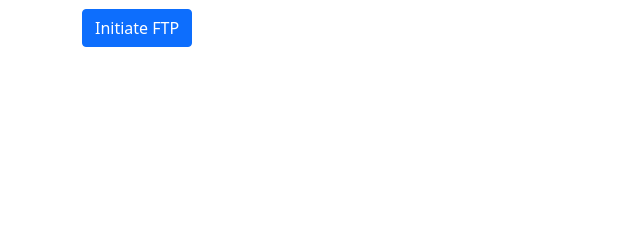
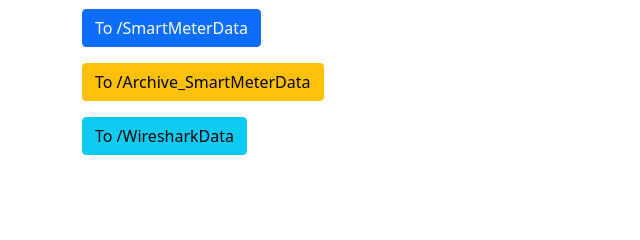
Before and after one commit to leejm17/ICT3211_BlueTeamPlatform, a Flask app: page /data_transfer/smart_meter in a window 1280 px wide. Shown: the part 183-423 px from the top of the page, without its empty margins (0-640 px from the left). Run offline with Flask 2, Linux system fonts and the light colour scheme; some libraries are stand-ins or nearby versions.

Commit message:
New requirement for different FTP dir

```diff
--- a/application/app.py
+++ b/application/app.py
@@ -53,17 +53,19 @@
 def datatransfer_smartmeter_page():
 	if request.method == "POST":
 		if request.form:
-			success, message = windows_ftp_transfer(request.form)
-			if success:
-				return render_template("/data_transfer/download_success.html", message=message)
+			ftp_dir = ["SmartMeterData", "Archive_SmartMeterData", "WiresharkData"]
+			if request.form["smart_meter_form"] in ftp_dir:
+				success, files = initiate_ftp(request.form["smart_meter_form"])
+				if success:
+					return render_template("/data_transfer/smart_meter.html", ip=windows_ip, file_dict=files, data_source=request.form["smart_meter_form"])
+				else:
+					return render_template("/data_transfer/connection_failure.html", ip=windows_ip, message=files)
 			else:
-				return render_template("/data_transfer/download_failure.html", message=message)
-		else:
-			success, files = initiate_ftp()
-			if success:
-				return render_template("/data_transfer/smart_meter.html", ip=windows_ip, file_dict=files)
-			else:
-				return render_template("/data_transfer/connection_failure.html", ip=windows_ip, message=files)
+				success, message = windows_ftp_transfer(request.form.getlist("data_source"), request.form.getlist("smart_meter_form"))
+				if success:
+					return render_template("/data_transfer/download_success.html", message=message)
+				else:
+					return render_template("/data_transfer/download_failure.html", message=message)
 
 	return render_template("/data_transfer/smart_meter.html", ip=windows_ip)
 
--- a/application/templates/data_transfer/connection_failure.html
+++ b/application/templates/data_transfer/connection_failure.html
@@ -10,7 +10,7 @@
 <div class="container mt-5">
 	<h1>FTP Connection Failure</h1>
 	<p>
-		Something went wrong. Unable to connect to FTP server.<br />
+		Something went wrong. Unable to connect to FTP server or directory.<br />
 		FTP Connection Error: <b>{{ message }}</b>
 	</p>
 	<p>Click here to <a href="/data_transfer/smart_meter">go back</a>.</p>
--- a/application/templates/data_transfer/smart_meter.html
+++ b/application/templates/data_transfer/smart_meter.html
@@ -13,20 +13,39 @@
 		<div class="mb-3">
 			<label for="formFileLg" class="form-label">Initiate Secure FTP connection to the <b>Smart Meter Windows machine</b> <i style="color:red;">(IP: <b>{{ip}}</b>)</i></label><br />
 			<form action="/data_transfer/smart_meter" method="post">
+				<input type="hidden" name="smart_meter_form" value="SmartMeterData">
 				<button class="btn btn-primary" type="submit">
-				{% if not file_dict %}Initiate FTP
+				{% if not file_dict or data_source != "SmartMeterData" %}
+					To /SmartMeterData
 				{% else %}Re-initiate FTP{% endif %}
-				</button
+				</button>
+			</form>
+			<form action="/data_transfer/smart_meter" method="post">
+				<input type="hidden" name="smart_meter_form" value="Archive_SmartMeterData">
+				<button class="btn btn-warning" type="submit">
+				{% if not file_dict or data_source != "Archive_SmartMeterData" %}
+					To /Archive_SmartMeterData
+				{% else %}Re-initiate FTP{% endif %}
+				</button>
+			</form>
+			<form action="/data_transfer/smart_meter" method="post">
+				<input type="hidden" name="smart_meter_form" value="WiresharkData">
+				<button class="btn btn-info" type="submit">
+				{% if not file_dict or data_source != "WiresharkData" %}
+					To /WiresharkData
+				{% else %}Re-initiate FTP{% endif %}
+				</button>
 			</form>
 		</div>
 
 	{% if file_dict %}
-	<label for="formFileLg" class="form-label">Select one or more files from the <b>Smart Meter Windows machine</b>.</label><br />
-	<form action="/data_transfer/smart_meter">
+	<label for="formFileLg" class="form-label">Select one or more files from the <b>{{ data_source }} directory</b> of the <b>Smart Meter Windows machine</b>.</label><br />
+	<form action="/data_transfer/smart_meter" method="post">
 		{% for dir in file_dict %}
 			{% for file in file_dict[dir] %}
 				<div class="form-check">
-					<input class="form-check-input" type="checkbox" value="{{ dir ~':'~ file }}" id="{{dir ~'-'~ file}}" name="{{dir ~'-'~ file}}">
+					<input type="hidden" name="data_source" value="{{ data_source }}">
+					<input class="form-check-input" type="checkbox" name="smart_meter_form" value="{{ dir ~':'~ file }}" id="{{dir ~'-'~ file}}">
 					<label class="form-check-label" for="{{dir ~'-'~ file}}">
 						{{ dir ~": "~ file }}
 					</label>
```
Also changed, not shown: application/main.py (+31 -21 lines).
